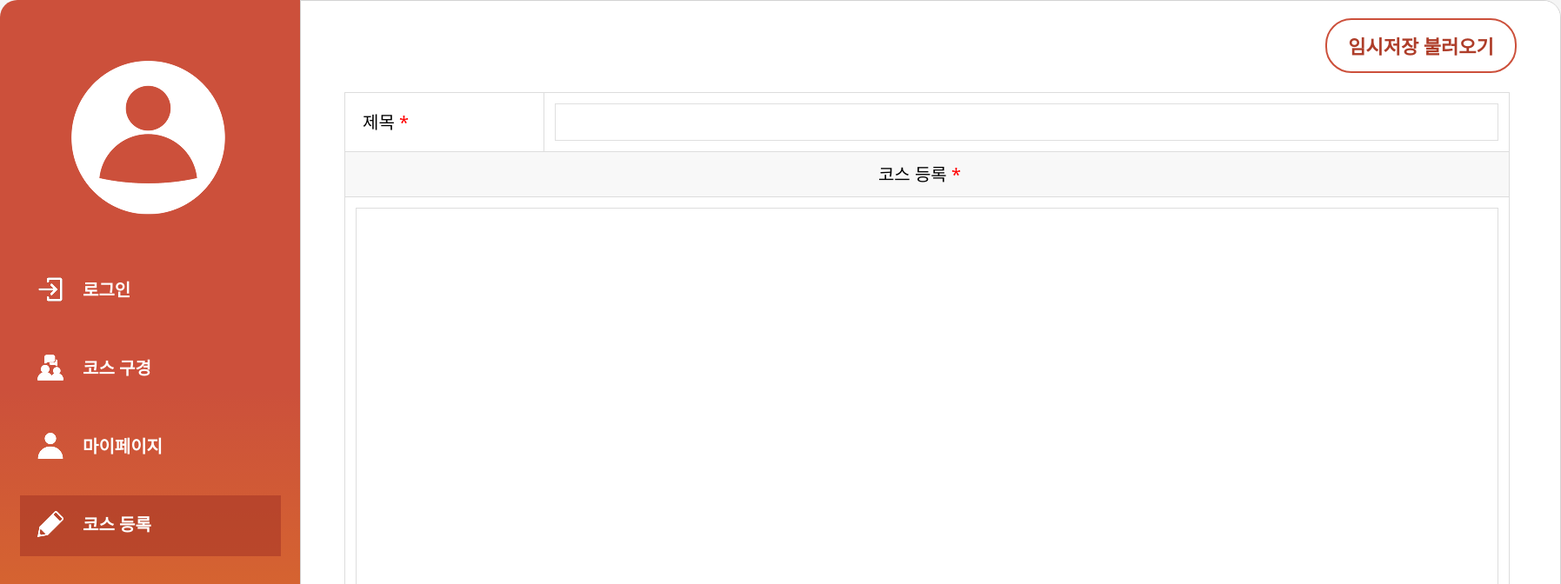
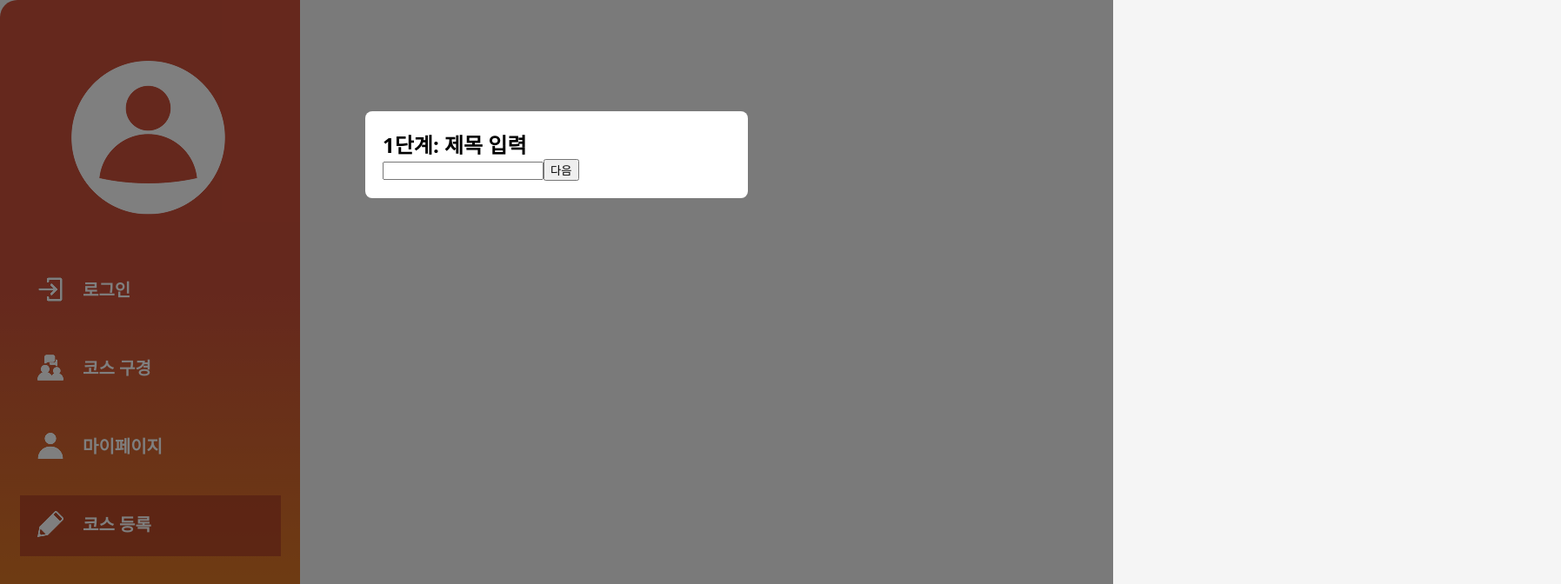
Before and after one commit to KimSeongeun12/eatPlanFront, a Next.js app: page /write in a window 1280 px wide. Shown: the top 672 px of the page at 87% size, 1795 px wide, since content can reach past the window. Built offline with nearby package versions, Linux system fonts and the light colour scheme.

Commit message:
코스 등록 모달 추가 (아직 완성 못함;;ㅎㅎ)

```diff
--- a/src/app/mainCss.css
+++ b/src/app/mainCss.css
@@ -1,6 +1,13 @@
-/*html {*/
-/*    background-color: #fff;*/
-/*}*/
+html, body {
+    margin: 0;
+    padding: 0;
+    width: 100%;
+    height: 100%;
+    box-sizing: border-box;
+    font-family: 'Noto Sans', sans-serif;
+    background-color: #f5f5f5;
+    display: flex; /* inline-flex ❌ */
+}
 
 .main-container {
     display: flex;
@@ -10,7 +17,8 @@
 .leftMenu {
     width: 345px;
    flex: 0 0 345px;
-    height: 1080px;
+    height: auto;
+    max-height: 100vh;
     left: 0px;
     top: 0px;
     background: linear-gradient(360deg, rgba(255, 187, 0, 0.5) 0%, rgba(129, 34, 17, 0) 58.65%), #CC503B;
@@ -21,8 +29,10 @@
     flex: 1;
     padding: 20px;
     float: right;
-    width: 1450px;
-    height: 1080px;
+    width: auto;
+    max-width: 100vw;
+    height: auto;
+    max-height: 100vh;
     box-sizing: border-box;
     background: #fff;
 }
--- a/src/app/write/courseWriteCss.css
+++ b/src/app/write/courseWriteCss.css
@@ -1,13 +1,17 @@
 .course_rightMenu {
     float: right;
-    width: 1450px;
-    height: 1080px;
     box-sizing: border-box;
     background: #fff;
     border-radius: 0px 20px 20px 0px;
     overflow-y: scroll;
     padding: 20px 50px 30px;
     border: 1px solid lightgray;
+    flex: 1;
+    float: right;
+    width: auto;
+    max-width: 100vw;
+    height: auto;
+    max-height: 100vh;
 }
 
 table {
--- a/src/app/write/page.jsx
+++ b/src/app/write/page.jsx
@@ -1,11 +1,67 @@
+// 'use client'
+// import LeftMenu from "@/app/leftMenu";
+// import CourseWrite from "./courseWrite";
+// import {useState} from "react";
+// import Write_modal from "./write_modal/page";
+//
+// export default function WritePage() {
+//     const [showModal, setShowModal] = useState(true);
+//     const [writeData, setWriteData] = useState(null);
+//
+//     const handleComplete = (data) => {
+//         setWriteData(data);       // 저장
+//         setShowModal(false);     // 모달 닫기
+//     };
+//
+//     return (
+//         <>
+//             {showModal && (
+//                 <Write_modal
+//                     onClose={() => setShowModal(false)}
+//                     onComplete={handleComplete}
+//                 />
+//             )}
+//
+//             {/*<LeftMenu />*/}
+//             {/*<CourseWrite />*/}
+//         </>
+//     );
+// }
+
+'use client';
+import { useState } from 'react';
+import StepModal from './write_modal/page';
 import LeftMenu from "@/app/leftMenu";
-import CourseWrite from "./courseWrite";
+import '../mainCss.css'
 
-export default function app() {
+export default function WritePage() {
+    const [showModal, setShowModal] = useState(true);
+    const [formData, setFormData] = useState(null);  // 모달 입력값 저장
+
+    const handleComplete = (data) => {
+        setFormData(data);       // 저장
+        setShowModal(false);     // 모달 닫기
+    };
+
     return (
         <>
             <LeftMenu />
-            <CourseWrite />
+            {/*<button onClick={() => setShowModal(true)}>+ 코스 작성</button>*/}
+
+            {showModal && (
+                <StepModal
+                    onClose={() => setShowModal(false)}
+                    onComplete={handleComplete}
+                />
+            )}
+
+            {formData && (
+                <div style={{ marginTop: '20px' }}>
+                    <h2>✅ 입력한 코스 정보</h2>
+                    <p><strong>제목:</strong> {formData.title}</p>
+                    <p><strong>설명:</strong> {formData.description}</p>
+                </div>
+            )}
         </>
     );
 }
--- /dev/null
+++ b/src/app/write/write_modal/modalCss.css
@@ -0,0 +1,17 @@
+.modal {
+    position: fixed;
+    top: 0;
+    left: 0;
+    width: 100%;
+    height: 100%;
+    background: rgba(0,0,0,0.5);
+    z-index: 1;
+}
+
+.modal-content {
+    width: 400px;
+    margin: 10% auto;
+    background: white;
+    padding: 20px;
+    border-radius: 8px;
+}
--- /dev/null
+++ b/src/app/write/write_modal/page.jsx
@@ -0,0 +1,98 @@
+// 'use client'
+// import {useState} from "react";
+// import StepOne from "./stepOne";
+// import StepTwo from "./stepTwo";
+// import StepThree from "./stepThree";
+// import './modalCss.css';
+// import LeftMenu from "@/app/leftMenu";
+// import CourseWrite from "@/app/write/courseWrite";
+//
+// export default function ModalPage({onClose, onComplete}) {
+//     const [step, setStep] = useState(1);
+//     const [formData, setFormData] = useState({});
+//
+//     const nextStep = () => {
+//         setStep((prev) => prev + 1);
+//     }
+//     const prevStep = () => {
+//         setStep((prev) => prev - 1);
+//     }
+//
+//     const updateFormData = (data) => {
+//         setFormData((prev)=>({...prev, ...data}));
+//     }
+//
+//     // const onClose = () => {
+//     //     location.href = "/write";
+//     // }
+//
+//     return (
+//         <>
+//             <div className="modal">
+//                 <div className="modal-content">
+//                     {step === 1 && <StepOne onNext={nextStep} setData={updateFormData} />}
+//                     {step === 2 && <StepTwo onNext={nextStep} onPrev={prevStep} setData={updateFormData} />}
+//                     {step === 3 && (
+//                         <StepThree
+//                             onPrev={prevStep}
+//                             onSubmit={() => onComplete(formData)}  // write/page.jsx로 데이터 전달
+//                         />
+//                     )}
+//
+//                     <div className="modal-footer">
+//                         {step > 1 && <button onClick={prevStep}>이전</button>}
+//                         {step < 3 ? (
+//                             <button onClick={nextStep}>다음</button>
+//                         ) : (
+//                             <button onClick={onClose}>완료</button>
+//                         )}
+//                     </div>
+//                 </div>
+//             </div>
+//             <LeftMenu />
+//             <CourseWrite />
+//         </>
+//     );
+// }
+
+'use client';
+import { useState } from 'react';
+import StepOne from './stepOne';
+import StepTwo from './stepTwo';
+import StepThree from './stepThree';
+import './modalCss.css';
+
+export default function StepModal({ onClose, onComplete }) {
+    const [step, setStep] = useState(1);
+    const [formData, setFormData] = useState({});
+
+    const nextStep = () => setStep((prev) => prev + 1);
+    const prevStep = () => setStep((prev) => prev - 1);
+
+    const updateFormData = (data) => {
+        setFormData((prev) => ({ ...prev, ...data }));
+    };
+
+    return (
+        <div className="modal">
+            <div className="modal-content">
+                {/*/!* 닫기 버튼 추가 *!/*/}
+                {/*<div className="modal-header" style={{ display: 'flex', justifyContent: 'space-between', alignItems: 'center' }}>*/}
+                {/*    <h2>코스 작성</h2>*/}
+                {/*    <button onClick={onClose} style={{ fontSize: '16px', border: 'none', background: 'none', cursor: 'pointer' }}>*/}
+                {/*        ❌*/}
+                {/*    </button>*/}
+                {/*</div>*/}
+
+                {step === 1 && <StepOne onNext={nextStep} setData={updateFormData} />}
+                {step === 2 && <StepTwo onNext={nextStep} onPrev={prevStep} setData={updateFormData} />}
+                {step === 3 && (
+                    <StepThree
+                        onPrev={prevStep}
+                        onSubmit={() => onComplete(formData)}  // write/page.jsx로 데이터 전달
+                    />
+                )}
+            </div>
+        </div>
+    );
+}
--- /dev/null
+++ b/src/app/write/write_modal/stepOne.jsx
@@ -0,0 +1,19 @@
+'use client'
+import {useState} from "react";
+
+export default function StepOne({ onNext, setData }) {
+    const [title, setTitle] = useState('');
+
+    const handleNext = () => {
+        setData({ title });  // 상위로 데이터 전달
+        onNext();
+    };
+
+    return (
+        <div>
+            <h2>1단계: 제목 입력</h2>
+            <input value={title} onChange={(e) => setTitle(e.target.value)} />
+            <button onClick={handleNext}>다음</button>
+        </div>
+    );
+}
--- /dev/null
+++ b/src/app/write/write_modal/stepThree.jsx
@@ -0,0 +1,14 @@
+'use client';
+
+export default function StepThree({ onPrev, onSubmit }) {
+    return (
+        <div>
+            <h2>3단계: 확인</h2>
+            <p>입력한 정보가 정확한가요? 제출하면 수정할 수 없습니다.</p>
+            <div style={{ marginTop: '10px' }}>
+                <button onClick={onPrev}>이전</button>
+                <button onClick={onSubmit} style={{ marginLeft: '8px' }}>제출</button>
+            </div>
+        </div>
+    );
+}
--- /dev/null
+++ b/src/app/write/write_modal/stepTwo.jsx
@@ -0,0 +1,27 @@
+'use client';
+import { useState } from 'react';
+
+export default function StepTwo({ onNext, onPrev, setData }) {
+    const [description, setDescription] = useState('');
+
+    const handleNext = () => {
+        setData({ description });  // 상위로 데이터 전달
+        onNext();
+    };
+
+    return (
+        <div>
+            <h2>2단계: 설명 입력</h2>
+            <textarea
+                value={description}
+                onChange={(e) => setDescription(e.target.value)}
+                placeholder="코스 설명을 입력하세요"
+                rows={4}
+            />
+            <div style={{ marginTop: '10px' }}>
+                <button onClick={onPrev}>이전</button>
+                <button onClick={handleNext} style={{ marginLeft: '8px' }}>다음</button>
+            </div>
+        </div>
+    );
+}
```
